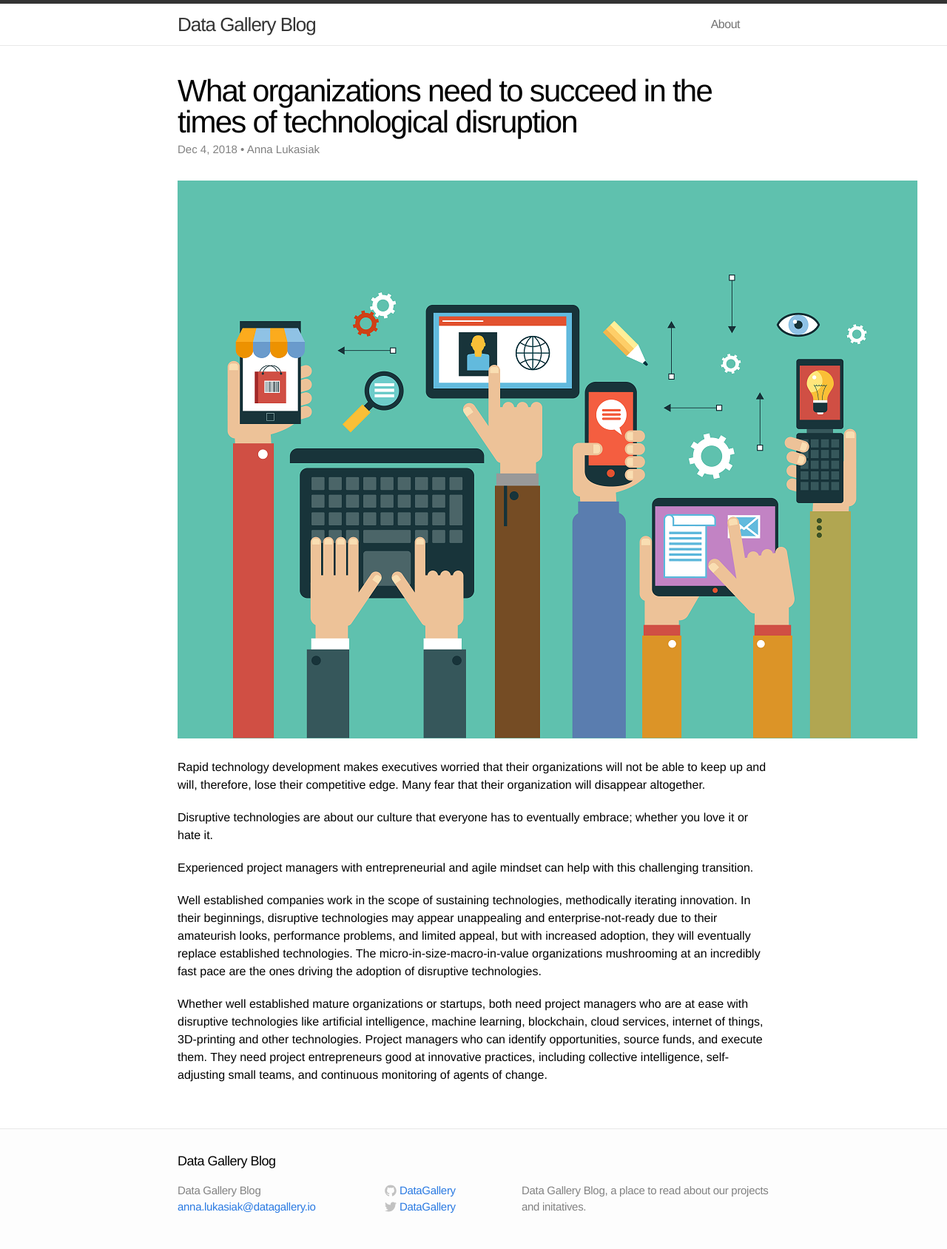
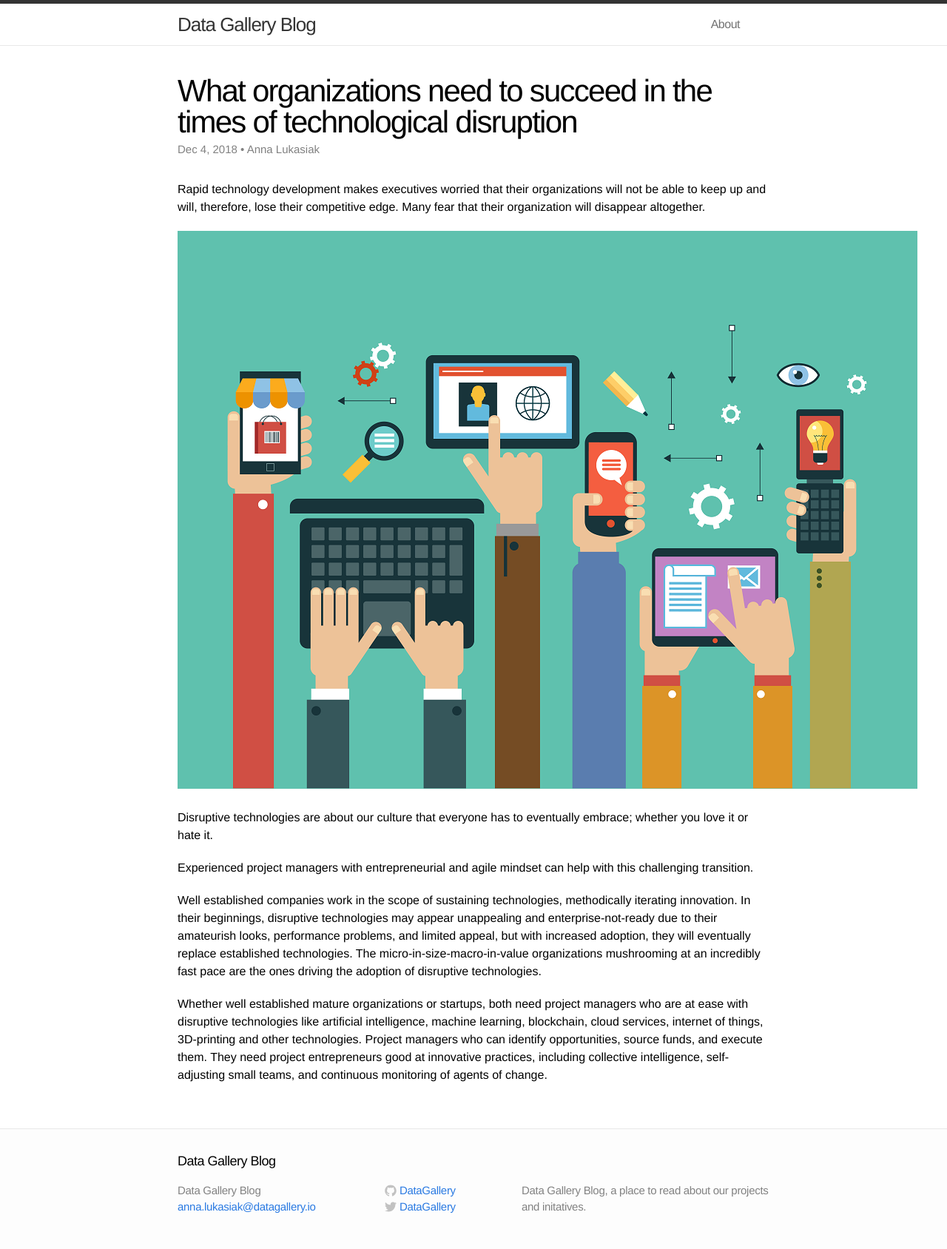
Before and after one commit to DataGallery/blog, a Jekyll site: the page built from _posts/2018-12-05-What-organizations-need-to-succeed-in-the-times-of-technological-disruption.md, in a window 1280 px wide. Shown: the whole page at 74% size. Built offline with Jekyll 4.4.1, drawn with Linux system fonts in a browser that asks for light colours.

Commit message:
moved the image lower inside the article

```diff
--- a/_posts/2018-12-05-What-organizations-need-to-succeed-in-the-times-of-technological-disruption.md
+++ b/_posts/2018-12-05-What-organizations-need-to-succeed-in-the-times-of-technological-disruption.md
@@ -5,9 +5,9 @@ date:   2018-12-04 10:15:00
 categories: projectmanagement
 author:  Anna Lukasiak
 ---
+Rapid technology development makes executives worried that their organizations will not be able to keep up and will, therefore, lose their competitive edge. Many fear that their organization will disappear altogether.
+
 ![Disruption]({{ site.blogurl }}/assets/disrupt.png)
-
-Rapid technology development makes executives worried that their organizations will not be able to keep up and will, therefore, lose their competitive edge. Many fear that their organization will disappear altogether.
 
 Disruptive technologies are about our culture that everyone has to eventually embrace; whether you love it or hate it.
 
```
